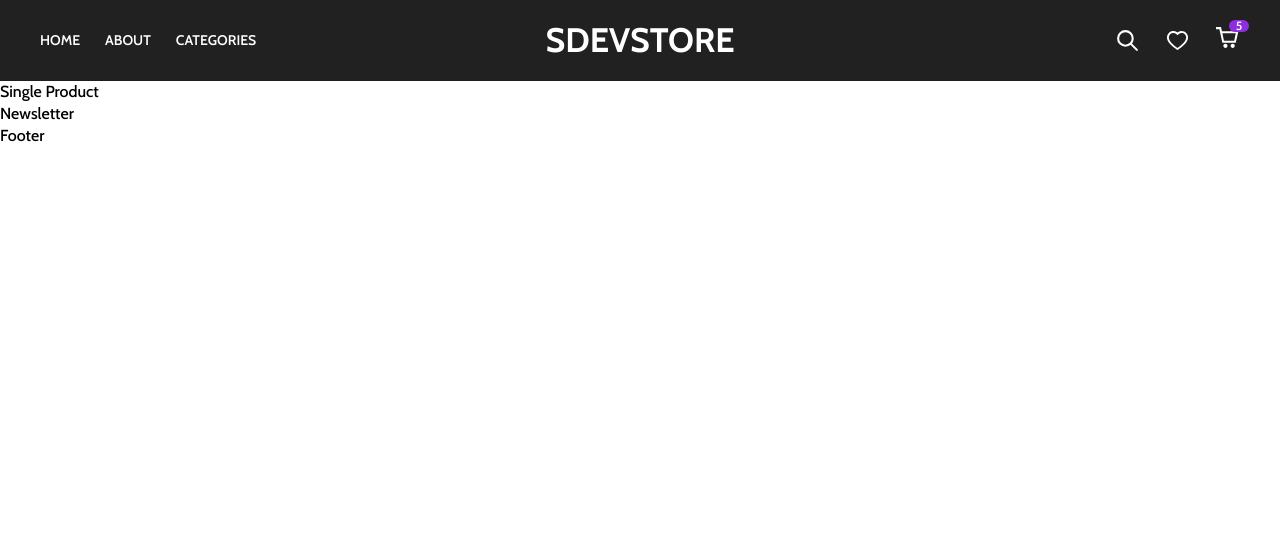
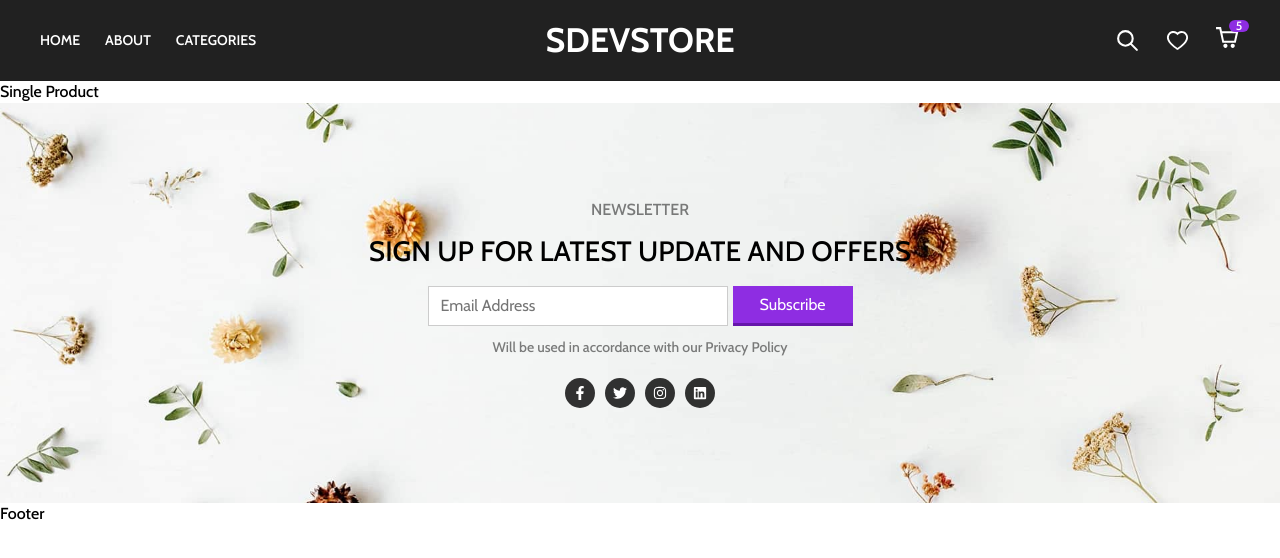
Before and after one commit to Sajid-tech/Strapi-E-Commerce-Client-React, a React (Create React App) app: page /product/1 in a window 1280 px wide. Shown: the top 558 px of the page. Built offline with nearby package versions, Linux system fonts and the light colour scheme.

Commit message:
Newsletter section done

```diff
--- a/src/components/Footer/Newsletter/Newsletter.jsx
+++ b/src/components/Footer/Newsletter/Newsletter.jsx
@@ -1,6 +1,43 @@
+import React from 'react'
 import "./Newsletter.scss";
+import {
+    FaFacebookF,
+    FaTwitter,
+    FaInstagram,
+    FaLinkedin,
+} from 'react-icons/fa'
+
+
+
 const Newsletter = () => {
-    return <div>Newsletter</div>;
-};
+  return (
+    <div className='newsletter-section'>
+        <div className="newsletter-content">
+            <span className="small-text">Newsletter</span>
+            <span className="big-text">Sign up for latest update and offers</span>
+            <div className="form">
+                <input type="text" placeholder='Email Address' />
+                <button>Subscribe</button>
+            </div>
+            <div className="text">Will be used in accordance with our Privacy Policy</div>
+            <div className="social-icons">
+                <div className="icon">
+                    <FaFacebookF size={14}/>
+                </div>
+                <div className="icon">
+                    <FaTwitter size={14}/>
+                </div>
+                <div className="icon">
+                    <FaInstagram size={14}/>
+                </div>
+                <div className="icon">
+                    <FaLinkedin size={14}/>
+                </div>
 
-export default Newsletter;
+            </div>
+        </div>
+    </div>
+  )
+}
+
+export default Newsletter
--- a/src/components/Footer/Newsletter/Newsletter.scss
+++ b/src/components/Footer/Newsletter/Newsletter.scss
@@ -1 +1,88 @@
 @import "../../../css-config/mixins.scss";
+.newsletter-section {
+    width: 100%;
+    height: 400px;
+    display: flex;
+    align-items: center;
+    background: #f9f9f9 url("../../../assets/newsletter-bg.jpeg");
+    background-position: center;
+    background-repeat: no-repeat;
+    background-size: cover;
+    .newsletter-content {
+        width: fit-content;
+        display: flex;
+        flex-direction: column;
+        align-items: center;
+        margin: 0 auto;
+        text-align: center;
+        .text {
+            margin-bottom: 20px;
+            font-size: 14px;
+            color: rgba(0, 0, 0, 0.5);
+        }
+        .small-text {
+            margin-bottom: 15px;
+            text-transform: uppercase;
+            color: rgba(0, 0, 0, 0.5);
+        }
+        .big-text {
+            margin-bottom: 20px;
+            font-size: 22px;
+            line-height: 30px;
+            font-weight: 500;
+            text-transform: uppercase;
+            padding: 0 30px;
+            @include md {
+                font-size: 28px;
+            }
+        }
+        .form {
+            display: flex;
+            gap: 5px;
+            margin-bottom: 10px;
+            input {
+                width: 200px;
+                height: 40px;
+                border-radius: 0;
+                border: 1px solid rgba(0, 0, 0, 0.2);
+                padding: 0 12px;
+                font-size: 16px;
+                outline: none;
+                @include md {
+                    width: 300px;
+                }
+            }
+            button {
+                outline: 0;
+                border: 0;
+                height: 40px;
+                width: 100px;
+                display: flex;
+                align-items: center;
+                justify-content: center;
+                cursor: pointer;
+                font-size: 16px;
+                color: white;
+                background: #8e2de2;
+                border-bottom: 3px solid #6516aa;
+                @include md {
+                    width: 120px;
+                }
+            }
+        }
+        .social-icons {
+            display: flex;
+            gap: 10px;
+            .icon {
+                width: 30px;
+                height: 30px;
+                background: rgba(0, 0, 0, 0.8);
+                border-radius: 50%;
+                display: flex;
+                align-items: center;
+                justify-content: center;
+                color: white;
+            }
+        }
+    }
+}
```
